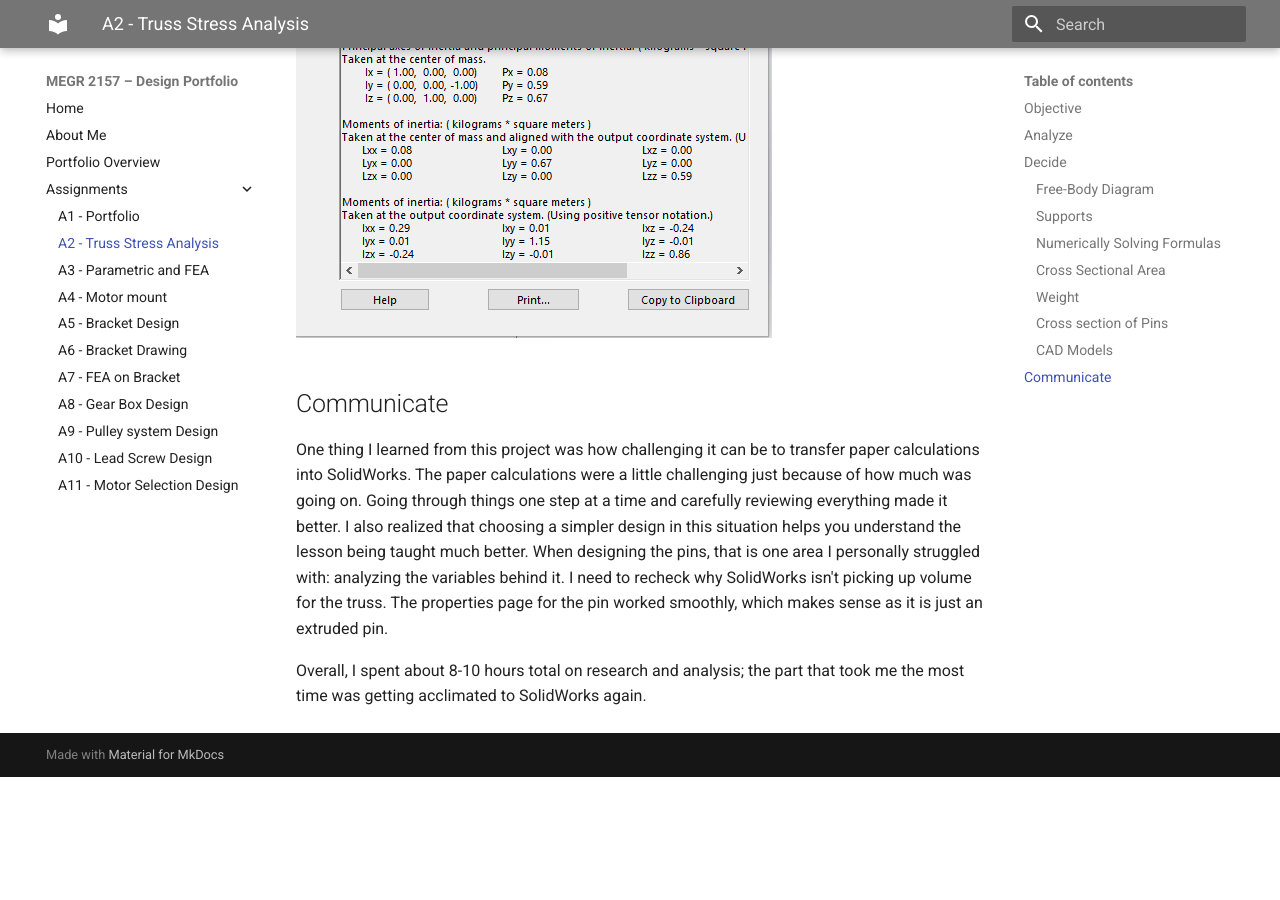
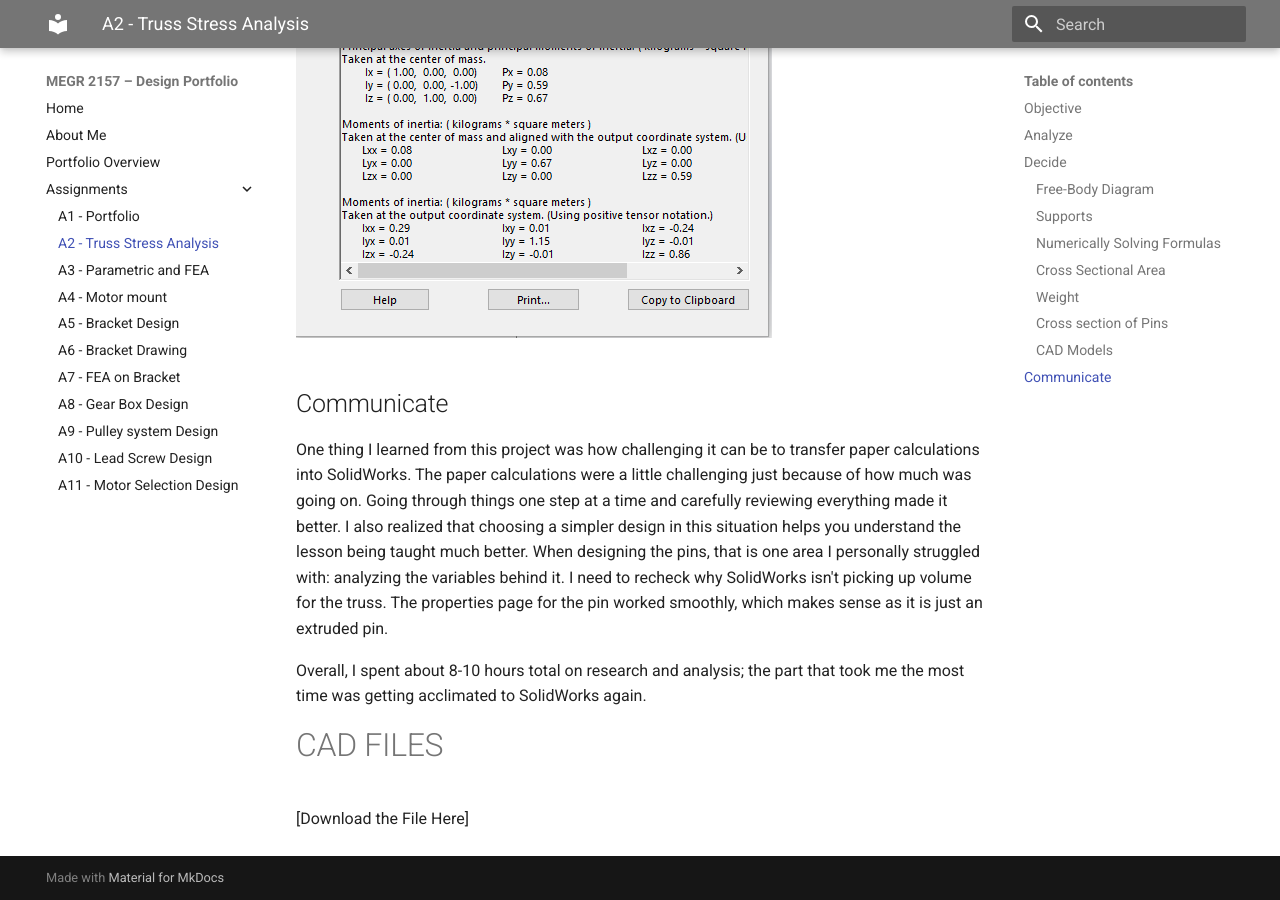
Before and after one commit to JHernPR/MEGR-2157-portfolio, an MkDocs documentation site: the page built from docs/assignments/A02/index.md, in a window 1280 px wide and 900 px high, scrolled down 6973 px. Built offline with MkDocs 1.6.1 and Material for MkDocs 9.7.7, drawn with Linux system fonts in a browser that asks for light colours; before the commit the page ends 7750 px from its top, so only the background shows below that.

Commit message:
Update index.md

```diff
--- a/docs/assignments/A02/index.md
+++ b/docs/assignments/A02/index.md
@@ -74,3 +74,8 @@ This is all of the information used for the pins to determine the cross-sectiona
 One thing I learned from this project was how challenging it can be to transfer paper calculations into SolidWorks. The paper calculations were a little challenging just because of how much was going on. Going through things one step at a time and carefully reviewing everything made it better. I also realized that choosing a simpler design in this situation helps you understand the lesson being taught much better. When designing the pins, that is one area I personally struggled with: analyzing the variables behind it. I need to recheck why SolidWorks isn't picking up volume for the truss. The properties page for the pin worked smoothly, which makes sense as it is just an extruded pin.
 
 Overall, I spent about 8-10 hours total on research and analysis; the part that took me the most time was getting acclimated to SolidWorks again.
+
+
+
+# CAD FILES
+[Download the File Here]
```
